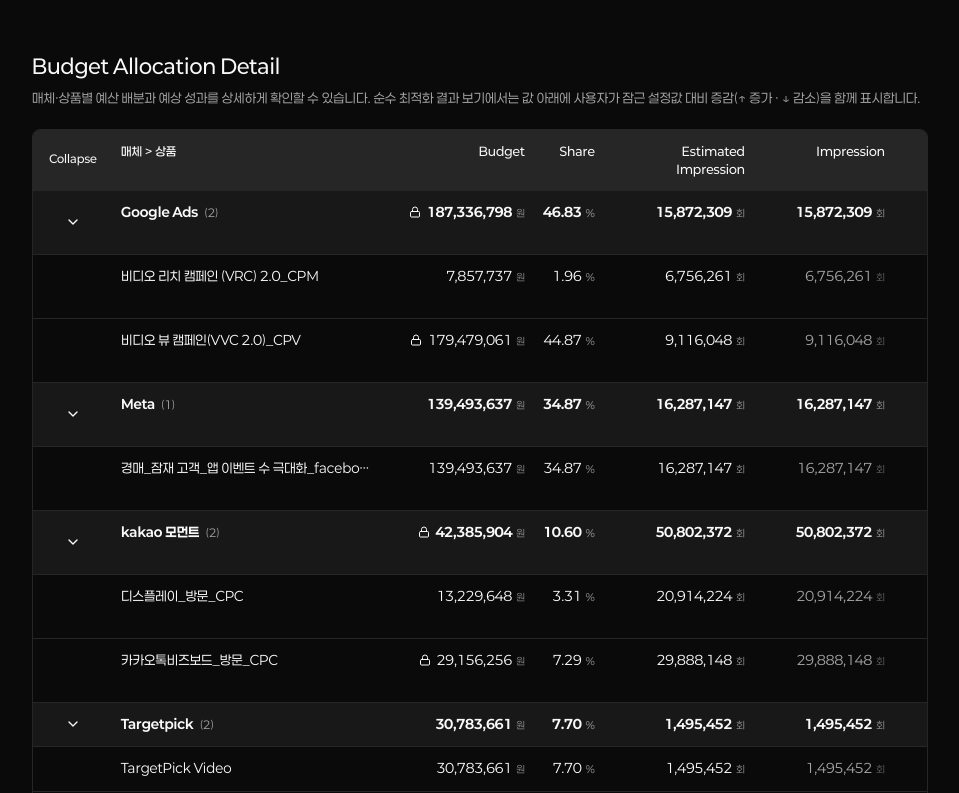
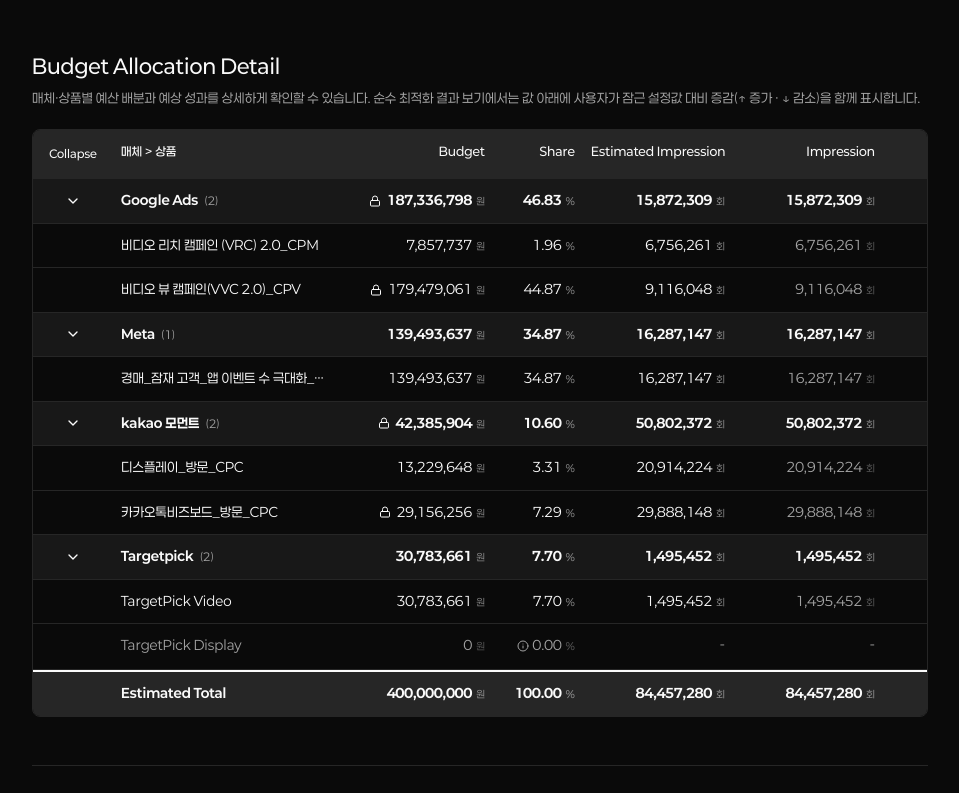
Before and after one commit to taetaej/ReadySet, a React (Vite) app: page /budgetoptimizer/scenario/1/result in a window 1280 px wide. Shown: the part 1667-2460 px from the top of the page, without its empty margins (320-1279 px from the left). Built offline with nearby package versions, Linux system fonts and the light colour scheme.

Commit message:
fix(budgetoptimizer): 결과표 값·단위 줄바꿈 방지
- 데이터 셀에 white-space: nowrap 적용해 값+단위(회/원/%)가 쪼개지지 않게 함
- 값+delta 표시 컬럼 폭 여유 있게 조정

```diff
--- a/src/components/budgetoptimizer/BOResultTable.tsx
+++ b/src/components/budgetoptimizer/BOResultTable.tsx
@@ -41,7 +41,7 @@ interface MediaGroup {
 }
 
 // 그리드 컬럼 정의 (헤더/바디 공통) — 풀 숫자+단위 표기 기준 폭
-const GRID_COLS = '80px minmax(220px, 1fr) 150px 70px 150px 140px 120px 120px 90px 110px 100px 100px 100px'
+const GRID_COLS = '80px minmax(220px, 1fr) 160px 90px 150px 150px 130px 130px 120px 110px 110px 110px 110px'
 
 export function BOResultTable({ allocations, lockedAllocations, kpiLabel, resultView, totalReach }: BOResultTableProps) {
   const mediaGroups = useMemo<MediaGroup[]>(() => {
@@ -89,7 +89,7 @@ export function BOResultTable({ allocations, lockedAllocations, kpiLabel, result
     { budget: 0, impression: 0, click: 0, view: 0, kpiValue: 0 }
   )
 
-  const cell = (align: 'left' | 'right' = 'right'): React.CSSProperties => ({ padding: '12px 8px', textAlign: align })
+  const cell = (align: 'left' | 'right' = 'right'): React.CSSProperties => ({ padding: '12px 8px', textAlign: align, whiteSpace: 'nowrap' })
 
   const BudgetCell = ({ amount, isFixed }: { amount: number; isFixed: boolean }) => (
     <div style={{ display: 'flex', alignItems: 'center', justifyContent: 'flex-end', gap: '6px' }}>
```
